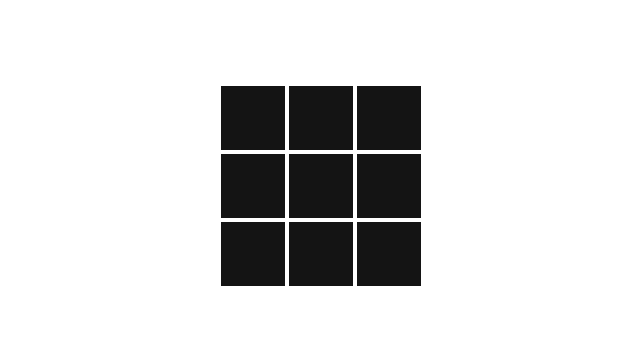
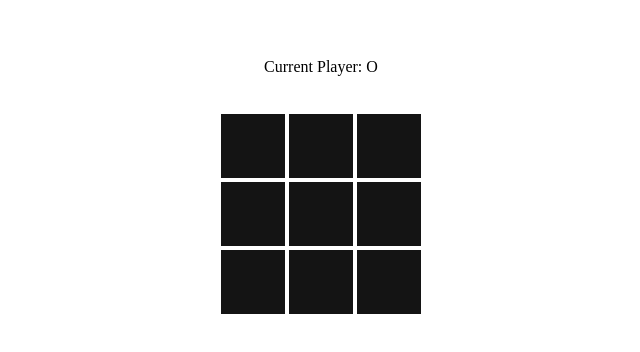
Before and after one commit to saintabomination/react-tic-tac-toe, a React (Create React App) app: page / in a window 1280 px wide. Shown: the part 214-566 px from the top of the page, without its empty margins (319-959 px from the left). Built offline with nearby package versions, Linux system fonts and the light colour scheme.

Commit message:
Switching the current player upon a click on a tile

```diff
--- a/src/App.tsx
+++ b/src/App.tsx
@@ -1,13 +1,21 @@
+import { useSelector } from 'react-redux';
+
 import Board from './components/Board';
 
 import './style/reset.scss';
 import './style/game.scss';
 
-const App = (): JSX.Element =>
-  (
+import type { RootState } from './redux/store';
+
+const App = (): JSX.Element => {
+  const { currentPlayer } = useSelector((state: RootState) => state.ui);
+
+  return (
     <div className="main-wrap">
+      <p>Current Player: {currentPlayer === 0 ? 'O' : 'X'}</p>
       <Board />
     </div>
   );
+}
 
 export default App;
--- a/src/components/Tile.tsx
+++ b/src/components/Tile.tsx
@@ -1,6 +1,16 @@
-const Tile = (): JSX.Element =>
-  (
-    <div className="tile" />
+import { useDispatch } from 'react-redux';
+
+import { switchCurrentPlayer } from '../redux/slices/uiSlice';
+
+const Tile = (): JSX.Element => {
+  const dispatch = useDispatch();
+
+  return (
+    <div
+      className="tile"
+      onClick={() => dispatch(switchCurrentPlayer())}
+    />
   );
+}
 
 export default Tile;
--- a/src/redux/slices/uiReducer.ts
+++ b/src/redux/slices/uiSlice.ts
@@ -11,7 +11,14 @@ const INITIAL_STATE: InitialStateDefaultObject = {
 export const uiSlice = createSlice({
   name: 'ui',
   initialState: INITIAL_STATE,
-  reducers: {},
+  reducers: {
+    switchCurrentPlayer: state => {
+      state.currentPlayer === 0
+        ? state.currentPlayer = 1
+        : state.currentPlayer = 0;
+    },
+  },
 });
 
+export const { switchCurrentPlayer } = uiSlice.actions;
 export default uiSlice.reducer;
--- a/src/redux/store.ts
+++ b/src/redux/store.ts
@@ -1,7 +1,12 @@
 import { configureStore } from '@reduxjs/toolkit';
 
+import uiReducer from './slices/uiSlice';
+
 const store = configureStore({
-  reducer: {},
+  reducer: {
+    ui: uiReducer,
+  },
 });
 
+export type RootState = ReturnType<typeof store.getState>;
 export default store;
--- a/src/style/game.scss
+++ b/src/style/game.scss
@@ -1,5 +1,6 @@
 .main-wrap {
   display: flex;
+  flex-direction: column;
   justify-content: center;
   align-items: center;
   height: 100vh;
@@ -10,6 +11,7 @@
   grid-template-columns: repeat(3, 1fr);
   grid-template-rows: repeat(3, 1fr);
   gap: 4px;
+  margin-top: 2.4rem;
   width: 200px;
   height: 200px;
 
```
